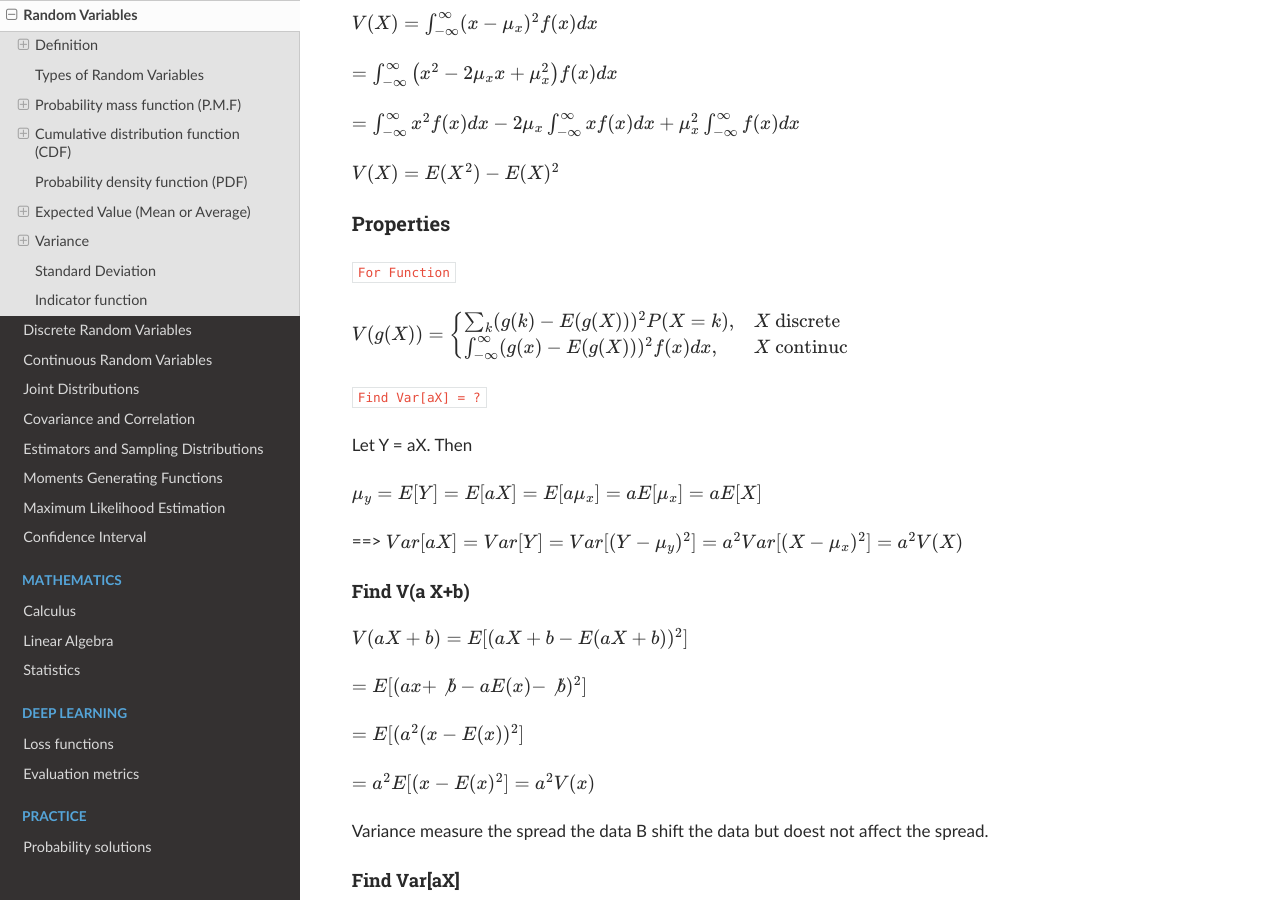
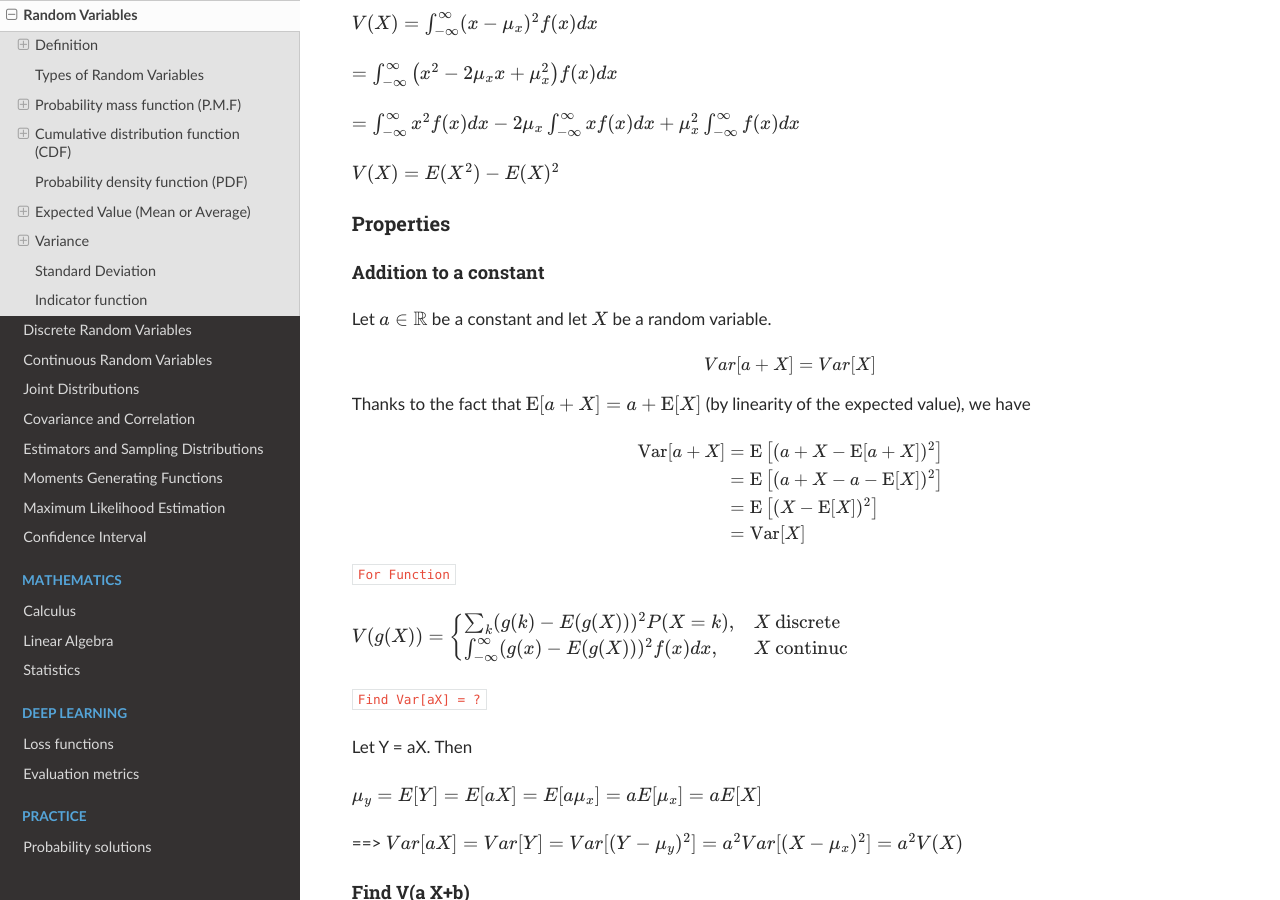
Before and after one commit to akkefa/ml-notes, a Sphinx documentation site: the page built from docs/probability/random_variable.md, in a window 1280 px wide and 900 px high, scrolled down 7307 px. Built offline with Sphinx 7.4.7 and the Read the Docs theme 2.0.0, drawn with Linux system fonts in a browser that asks for light colours.

Commit message:
new changes

```diff
--- a/docs/probability/random_variable.md
+++ b/docs/probability/random_variable.md
@@ -319,7 +319,6 @@ $$
 \mathrm{E}\left[Y^{2}\right]=\mathrm{E}\left[(X-\mathrm{E}[X])^{2}\right]=\operatorname{Var}[X]
 $$
 
-
 #### From these steps we can easily see that
 
 - variance is always positive because it is the expected value of a squared number.
@@ -354,6 +353,25 @@ $= \int_{-\infty}^{\infty}x^{2} f(x) d x - 2 \mu_{x} \int_{-\infty}^{\infty}x f(
 $V(X) = E(X^2)-E(X)^2$
 
 ### Properties
+
+#### Addition to a constant
+
+Let $a \in \mathbb{R}$ be a constant and let $X$ be a random variable.
+
+$$
+Var[a+X]=Var[X]
+$$
+
+Thanks to the fact that $\mathrm{E}[a+X]=a+\mathrm{E}[X]$ (by linearity of the expected value), we have
+
+$$
+\begin{aligned}
+\operatorname{Var}[a+X] &=\mathrm{E}\left[(a+X-\mathrm{E}[a+X])^{2}\right] \\
+&=\mathrm{E}\left[(a+X-a-\mathrm{E}[X])^{2}\right] \\
+&=\mathrm{E}\left[(X-\mathrm{E}[X])^{2}\right] \\
+&=\operatorname{Var}[X]
+\end{aligned}
+$$
 
 `For Function`
 
```
